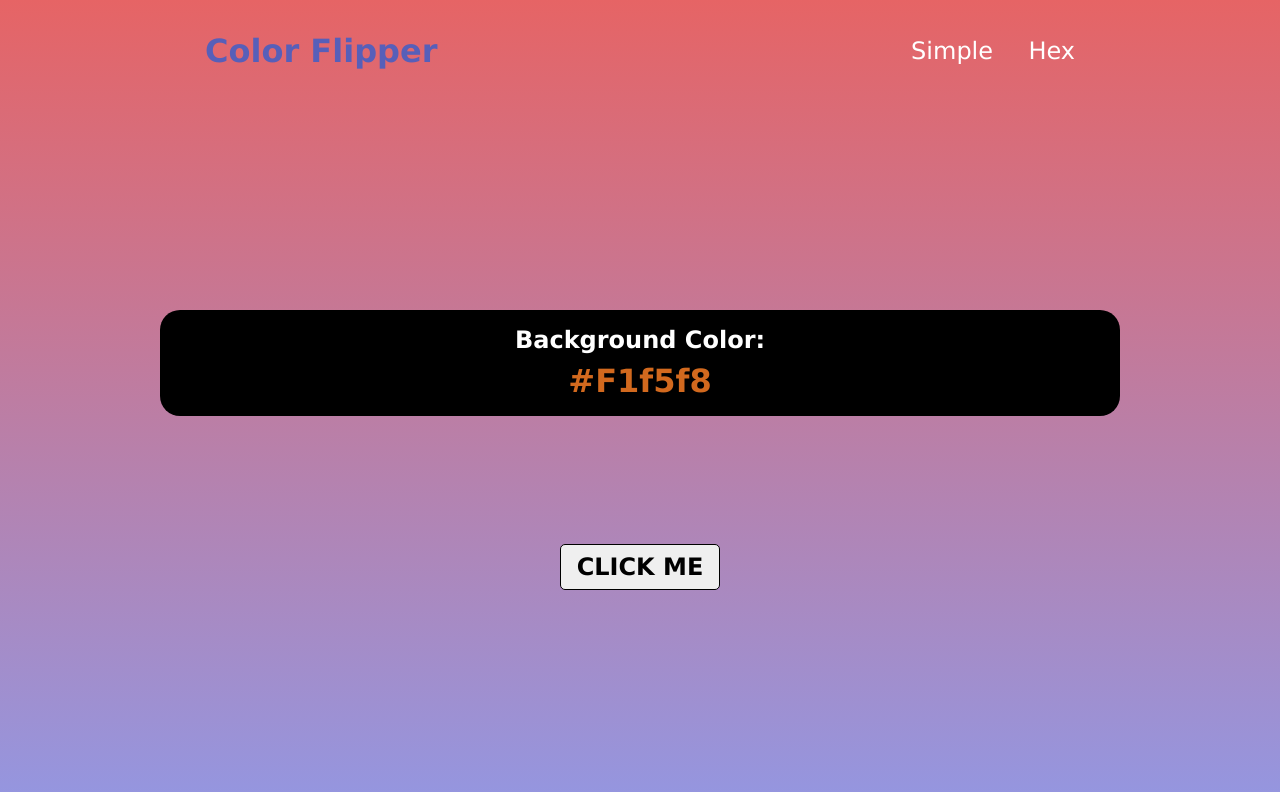
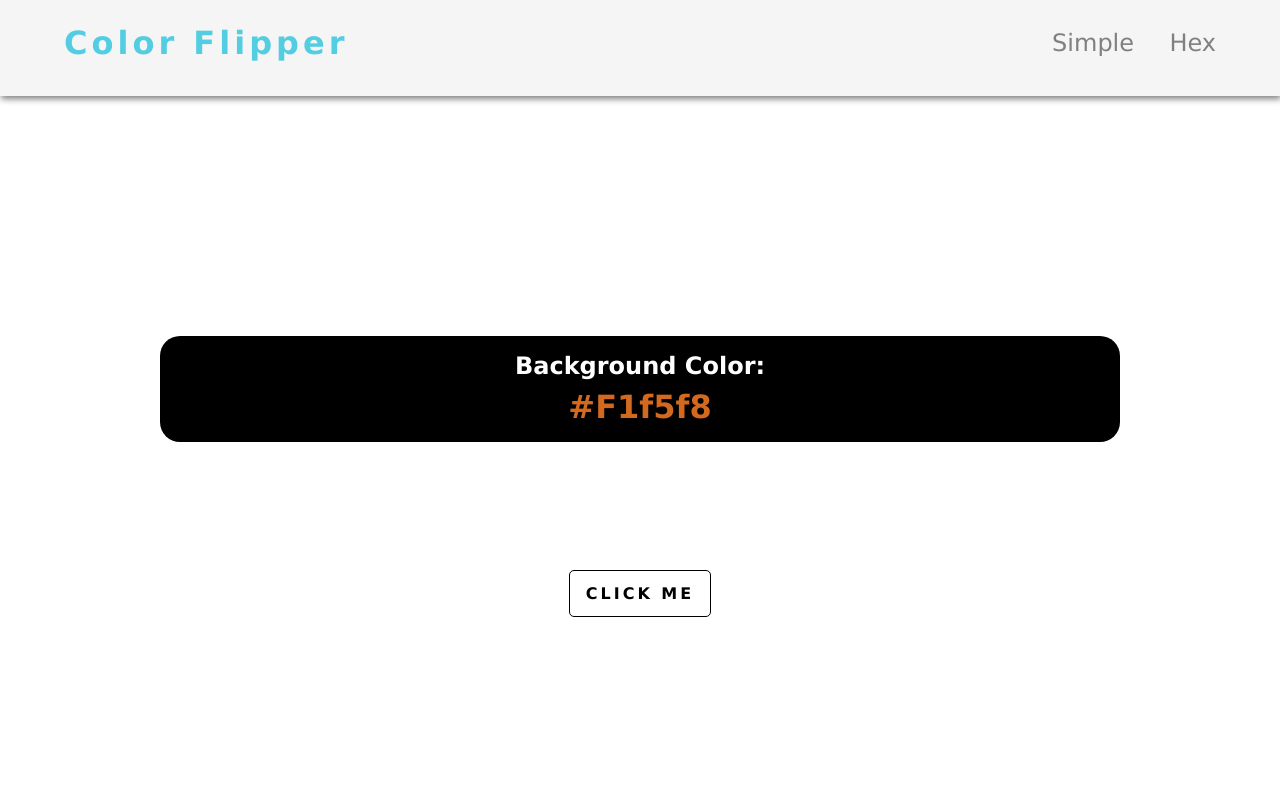
Before and after one commit to seth808rose/rdm-color-gen, a plain HTML site: page index.html in a window 1280 px wide. Drawn offline with Linux system fonts and the light colour scheme.

Commit message:
cleaned up css

```diff
--- a/style.css
+++ b/style.css
@@ -5,16 +5,18 @@
   font-family: Verdana, Geneva, Tahoma, sans-serif;
 }
 
-body {
-  min-height: 100vh;
-  background: linear-gradient(#e66465, #9198e5);
+nav {
+  height: 12vh;
+  background: whitesmoke;
+  padding-top: 1.5rem;
+  filter: drop-shadow(1px 3px 3px gray);
 }
 
 .nav-center {
   width: 90vw;
-  max-width: 870px;
+  max-width: 1175px;
   display: grid;
-  margin: 2rem auto;
+  margin: auto auto;
   grid-template-columns: 1fr 1fr;
   align-items: center;
 }
@@ -31,7 +33,7 @@ body {
 }
 
 .nav-links a {
-  color: white;
+  color: gray;
   text-decoration: none;
   font-size: 1.5rem;
   text-transform: capitalize;
@@ -40,7 +42,8 @@ body {
 .nav-title {
   font-size: 1.2rem;
   text-transform: capitalize;
-  color: #575fb9;
+  color: #53cde2;
+  letter-spacing: 4px;
 }
 
 @media screen and (min-width: 896px) {
@@ -53,7 +56,8 @@ body {
 
   .btn {
     margin-top: 5rem;
-    font-size: 1.5rem;
+    font-size: 1rem;
+    letter-spacing: .4px;
   }
 }
 
@@ -81,13 +85,16 @@ body {
 }
 
 .btn {
-  padding: 0.5rem 1rem;
+  padding: 0.8rem 1rem;
   border-radius: 5px;
-  border: 1px solid black;
+  border: 1.5px solid black;
+  background: white;
+  font-size: 1rem;
   font-weight: bold;
   cursor: pointer;
   transition: all 0.3s linear;
   text-transform: uppercase;
+  letter-spacing: 3px;
 }
 
 .btn:hover {
```
